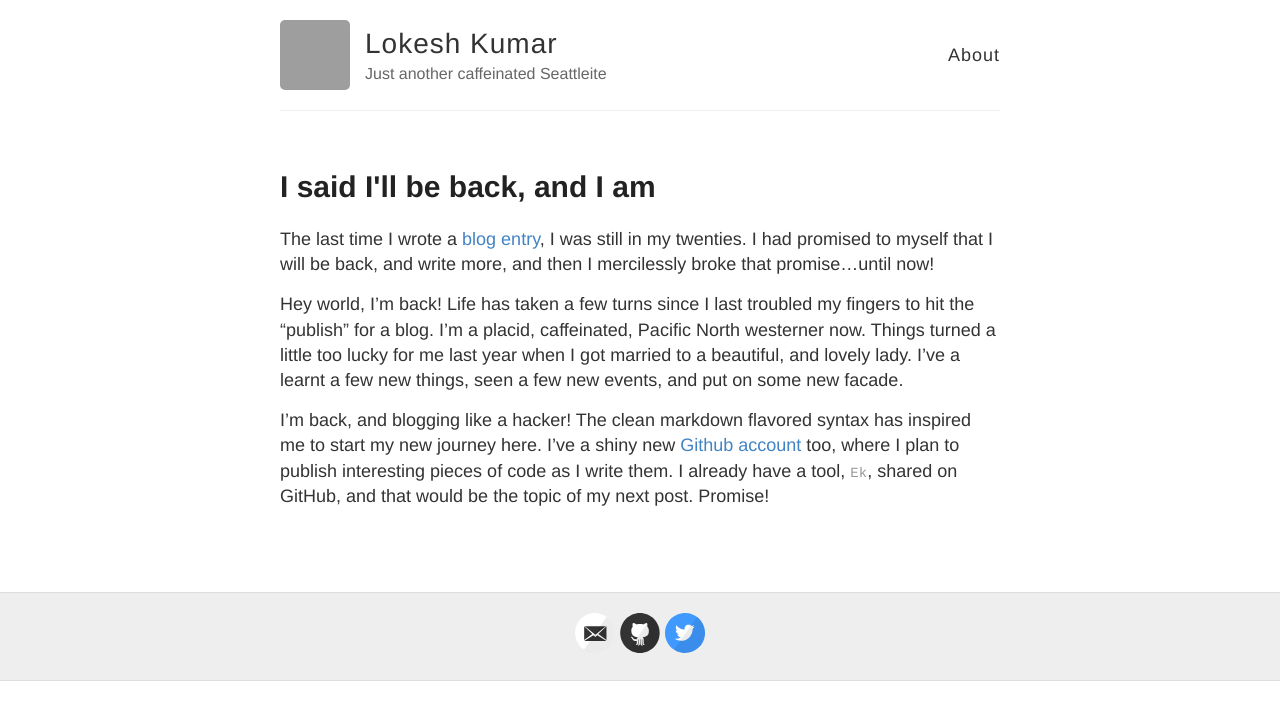
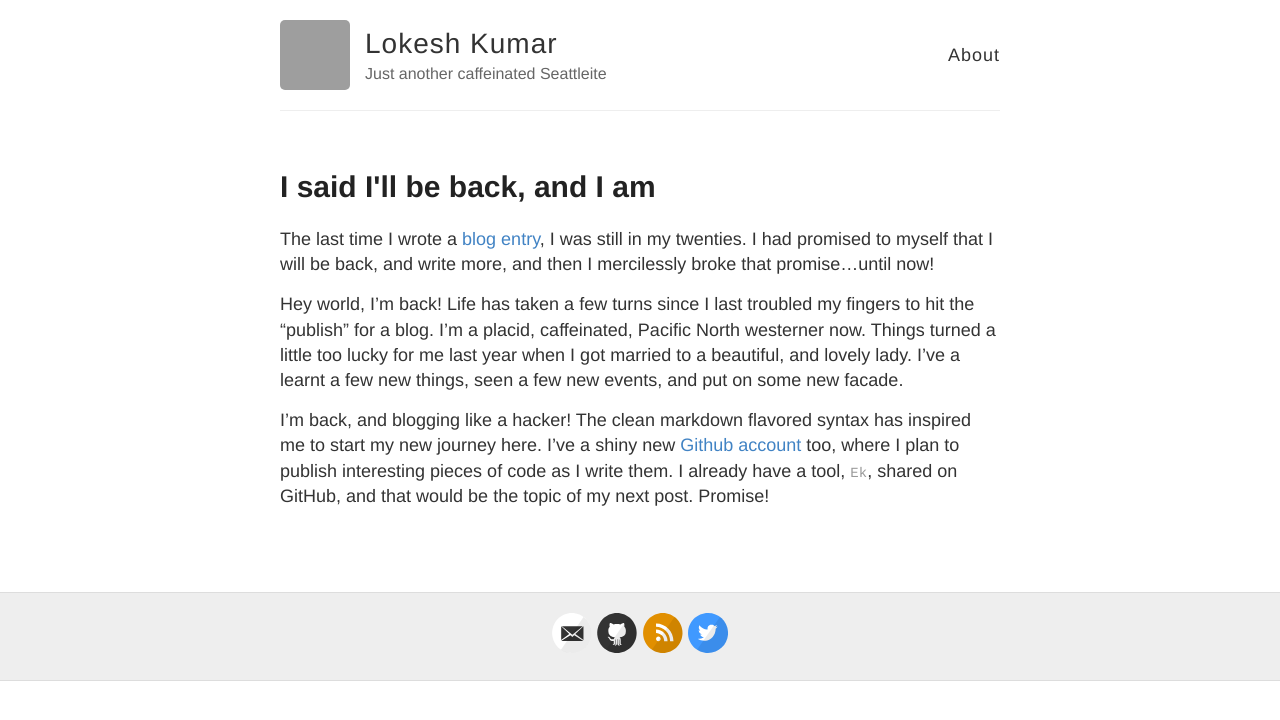
Before and after one commit to KumarL/KumarL.github.io, a Jekyll site: the page built from index.html, in a window 1280 px wide. Shown: the top 720 px of the page. Built offline with Jekyll 4.4.1, drawn with Linux system fonts in a browser that asks for light colours; grey boxes are pictures that could not be loaded.

```diff
--- a/_config.yml
+++ b/_config.yml
@@ -25,12 +25,12 @@ footer-links:
   instagram:
   linkedin:
   pinterest:
-  rss: # just type anything here for a working RSS icon, make sure you set the "url" above!
+  rss: rss # just type anything here for a working RSS icon, make sure you set the "url" above!
   twitter: LokeshKu
   stackoverflow: # your stackoverflow profile, e.g. "users/50476/bart-kiers"
 
 # Your disqus shortname, entering this will enable commenting on posts
-disqus:
+disqus: disqus_ev7kTLeUra
 
 # Enter your Google Analytics web tracking code (e.g. UA-2110908-2) to activate tracking
 google_analytics:
```
Also changed, not shown: 1 other file.
